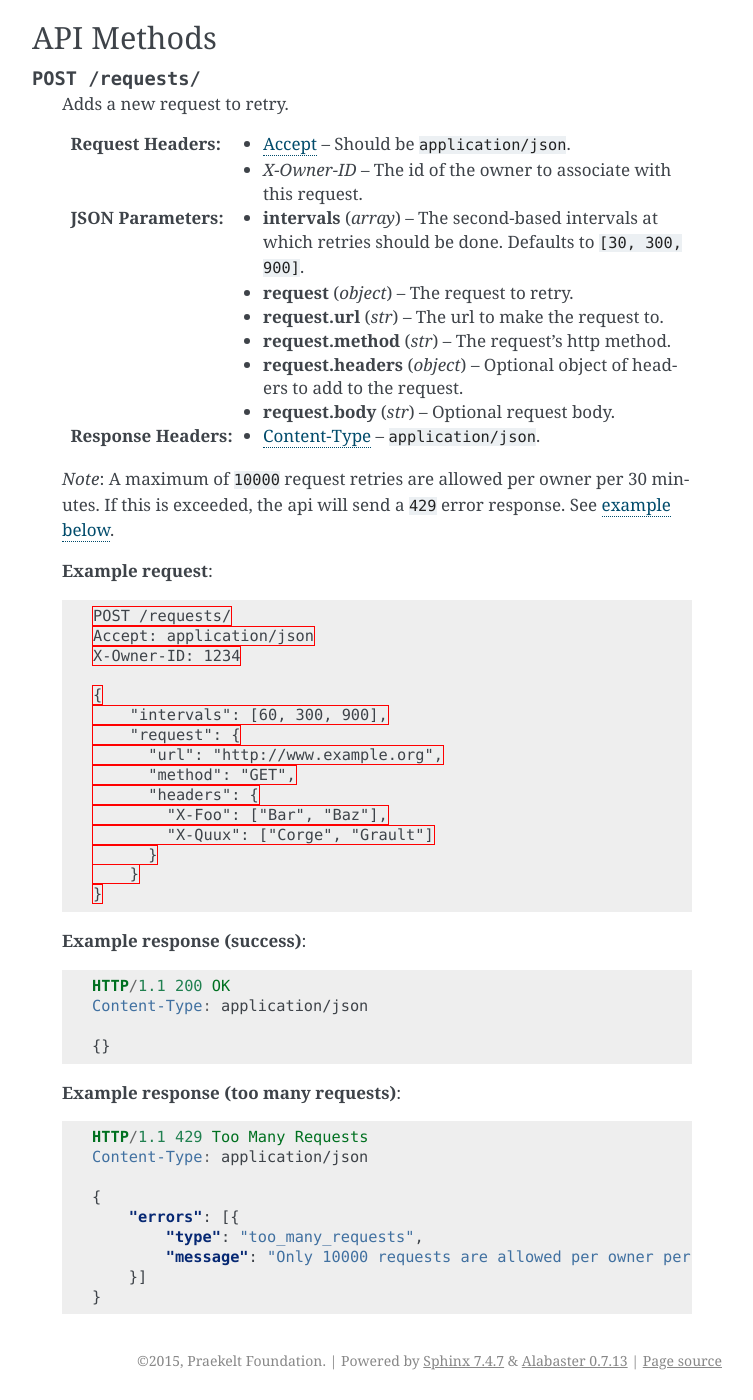
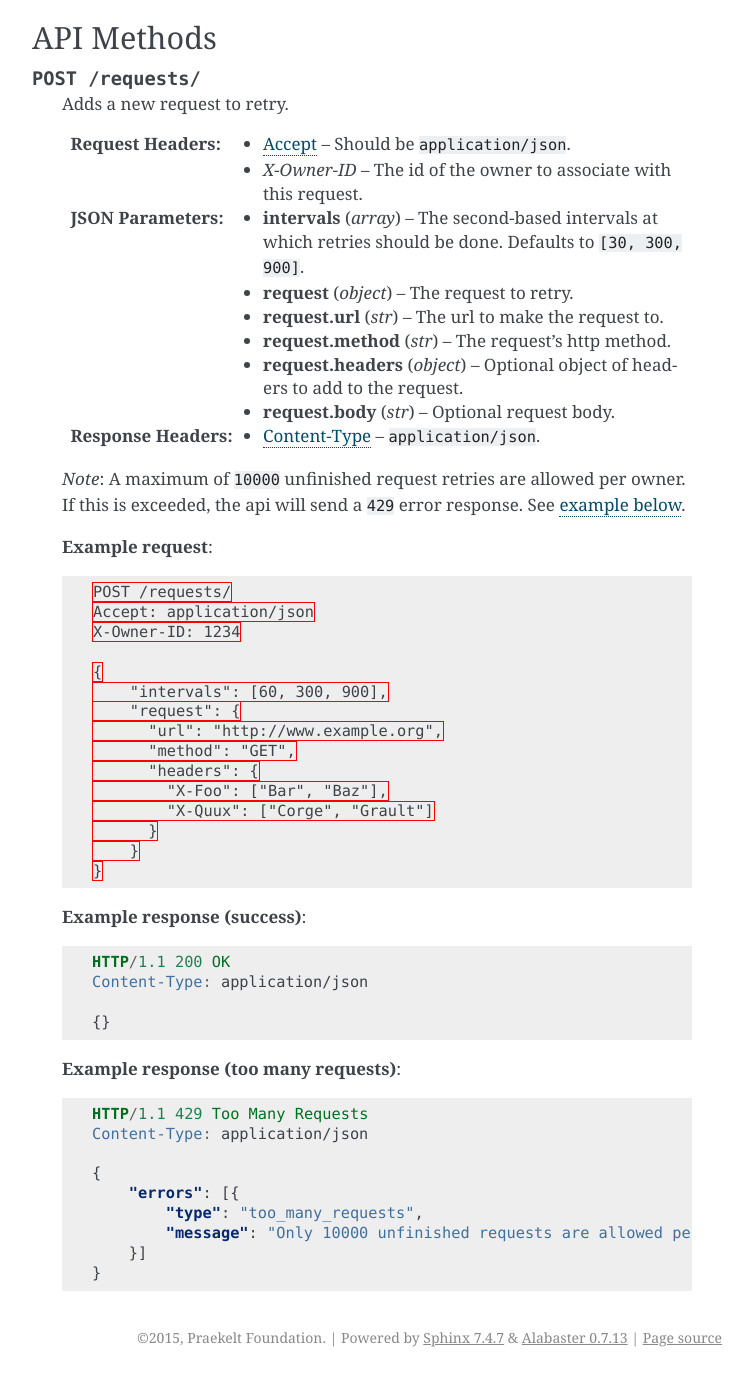
Before and after one commit to praekelt/vumi-http-retry-api, a Sphinx documentation site: the page built from docs/api.rst, in a window 1280 px wide and 1400 px high, scrolled down 905 px. Shown: the whole window, without its empty margins (388-1141 px from the left). Built offline with Sphinx 7.4.7, drawn with Linux system fonts in a browser that asks for light colours; after the commit the page ends 2282 px from its top, so only the background shows below that.

Commit message:
Change docs to match actual behaviour for request limit

```diff
--- a/docs/api.rst
+++ b/docs/api.rst
@@ -77,7 +77,9 @@ API Methods
 
    :resheader Content-Type: ``application/json``.
 
-   *Note*: A maximum of ``10000`` request retries are allowed per owner per 30 minutes. If this is exceeded, the api will send a ``429`` error response. See :ref:`example below <too-many-requests-response-example>`.
+   *Note*: A maximum of ``10000`` unfinished request retries are allowed per
+   owner. If this is exceeded, the api will send a ``429`` error response. See
+   :ref:`example below <too-many-requests-response-example>`.
 
    **Example request**:
 
@@ -121,6 +123,6 @@ API Methods
        {
            "errors": [{
                "type": "too_many_requests",
-               "message": "Only 10000 requests are allowed per owner per 30 minutes"
+               "message": "Only 10000 unfinished requests are allowed per owner"
            }]
        }
```
